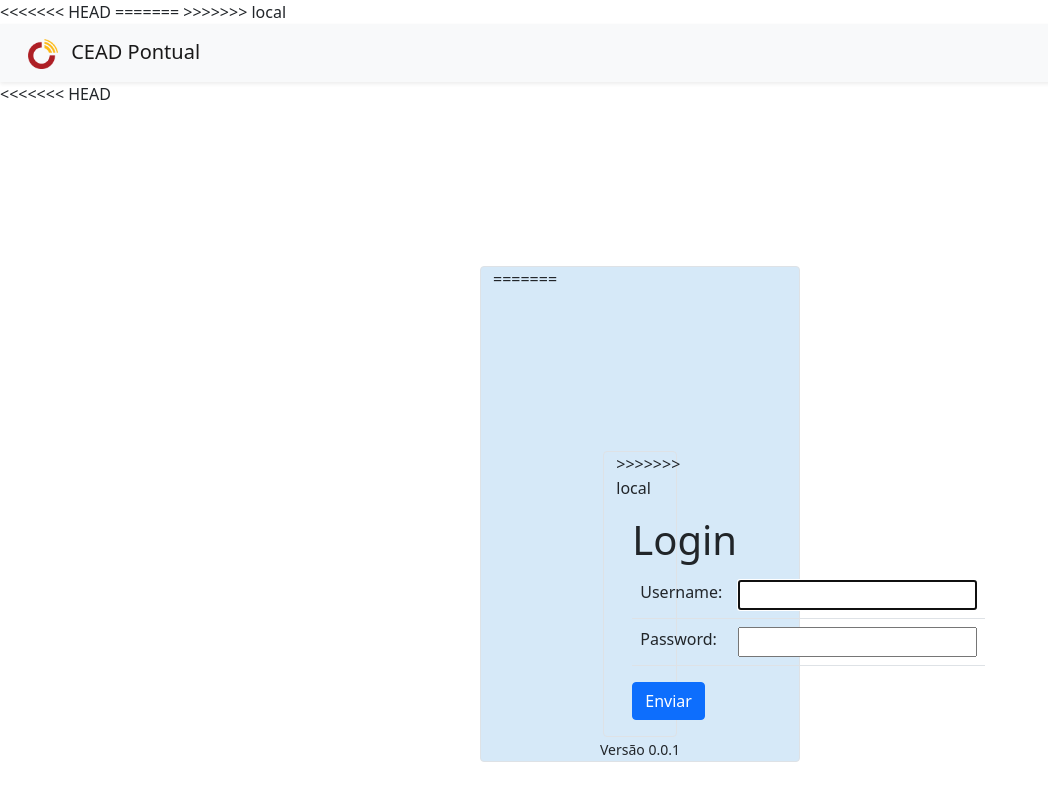
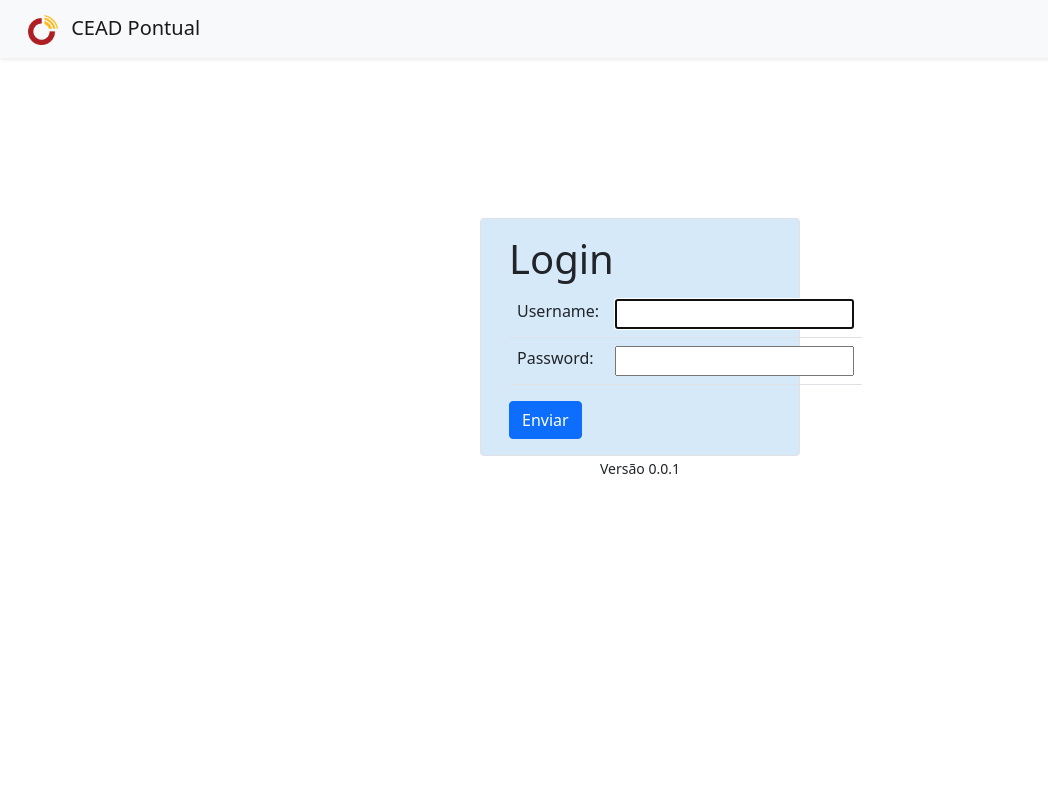
Before and after one commit to bernardrodrigues-cead/pontual, a Django app: page /accounts/login/ in a window 1280 px wide. Shown: the whole page, without its empty margins (0-1048 px from the left). Run offline with Django 4.2, Linux system fonts and the light colour scheme; parts of the project's set-up code (start-up, migrations or seed data) failed here and were passed over; some libraries are stand-ins or nearby versions.

Commit message:
Versão aparentemente estável

```diff
--- a/ponto/templates/base.html
+++ b/ponto/templates/base.html
@@ -10,11 +10,6 @@
 
     <link rel="stylesheet" href="{% static 'css/bootstrap.min.css' %}">
     <link rel="stylesheet" href="{% static 'css/custom.css' %}">
-<<<<<<< HEAD
-
-=======
-
->>>>>>> local
 </head>
 
 <body>
--- a/templates/registration/login.html
+++ b/templates/registration/login.html
@@ -2,11 +2,8 @@
 
 
 {% block content %}
-<<<<<<< HEAD
-<div class="container mt-10 w-25 border rounded azulcalcinha">
-=======
+
 <div class="container mt-10 w-25 border rounded azulcalcinha main-container">
->>>>>>> local
     <form method="post" action="">{% csrf_token %}
         <div class="p-3">
             <h1 class="h1">Login</h1>
```
Also changed, not shown: cead_pontual.sqlite3.
